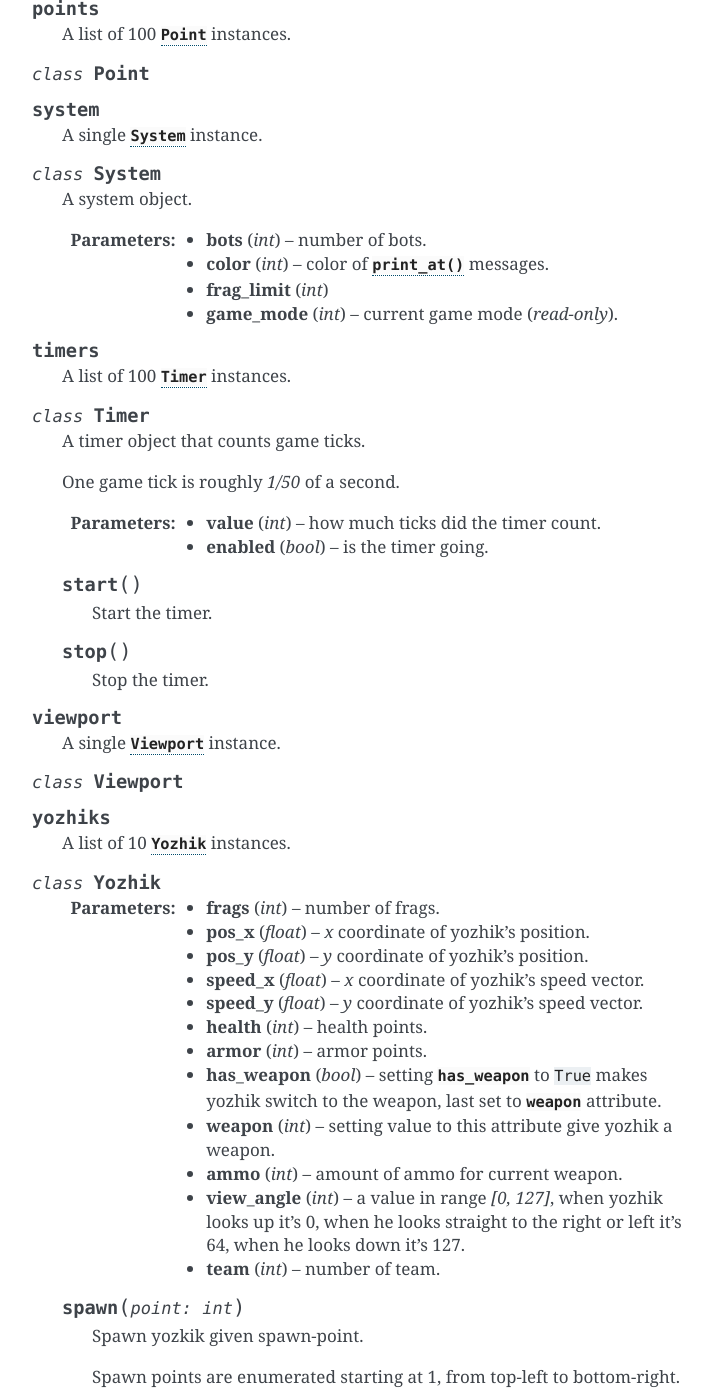
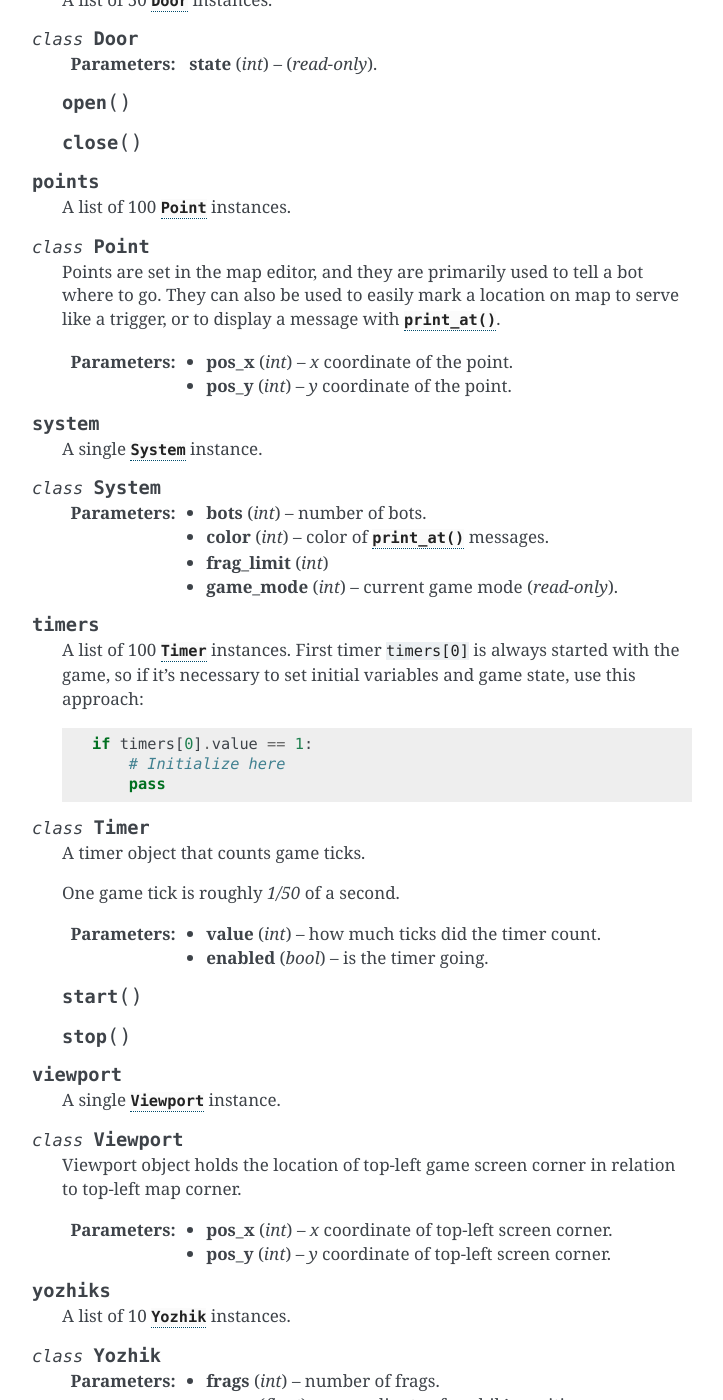
Before and after one commit to Perlence/porcupy, a Sphinx documentation site: the page built from docs/library.rst, in a window 1280 px wide and 1400 px high, scrolled down 1849 px. Shown: the whole window, without its empty margins (388-1111 px from the left). Built offline with Sphinx 7.4.7, drawn with Linux system fonts in a browser that asks for light colours; some of the changed text lies outside the part shown.

Commit message:
Document the rest of game objects

```diff
--- a/docs/library.rst
+++ b/docs/library.rst
@@ -48,8 +48,7 @@ Built-in functions
 .. class:: range(stop) -> range object
 .. class:: range(start, stop[, step]) -> range object
 
-   Return an object that produces a sequence of integers from start (inclusive)
-   to stop (exclusive) by step.
+   Return an object that produces a sequence of integers from start (inclusive) to stop (exclusive) by step.
 
 .. class:: reversed(sequence) -> reversed object
 
@@ -86,11 +85,22 @@ Porcupy provides access to many built-in objects to interact with the game.
 
 .. class:: Button
 
+   :param bool is_pressed: (*read-only*).
+
+   .. method:: press()
+
+
 .. data:: doors
 
    A list of 50 :class:`Door` instances.
 
 .. class:: Door
+
+   :param int state: (*read-only*).
+
+   .. method:: open()
+   .. method:: close()
+
 
 .. data:: points
 
@@ -98,22 +108,37 @@ Porcupy provides access to many built-in objects to interact with the game.
 
 .. class:: Point
 
+   Points are set in the map editor, and they are primarily used to tell a bot where to go.
+   They can also be used to easily mark a location on map to serve like a trigger, or to display a message with
+   :func:`print_at`.
+
+   :param int pos_x: *x* coordinate of the point.
+   :param int pos_y: *y* coordinate of the point.
+
+
 .. data:: system
 
    A single :class:`System` instance.
 
 .. class:: System
 
-   A system object.
-
    :param int bots: number of bots.
    :param int color: color of :meth:`print_at` messages.
    :param int frag_limit:
    :param int game_mode: current game mode (*read-only*).
 
+
 .. data:: timers
 
    A list of 100 :class:`Timer` instances.
+   First timer ``timers[0]`` is always started with the game, so if it's necessary to set initial variables and game
+   state, use this approach:
+
+   .. code-block:: python
+
+      if timers[0].value == 1:
+          # Initialize here
+          pass
 
 .. class:: Timer
 
@@ -125,18 +150,20 @@ Porcupy provides access to many built-in objects to interact with the game.
    :param bool enabled: is the timer going.
 
    .. method:: start()
-
-      Start the timer.
-
    .. method:: stop()
 
-      Stop the timer.
 
 .. data:: viewport
 
    A single :class:`Viewport` instance.
 
 .. class:: Viewport
+
+   Viewport object holds the location of top-left game screen corner in relation to top-left map corner.
+
+   :param int pos_x: *x* coordinate of top-left screen corner.
+   :param int pos_y: *y* coordinate of top-left screen corner.
+
 
 .. data:: yozhiks
 
@@ -151,15 +178,12 @@ Porcupy provides access to many built-in objects to interact with the game.
    :param float speed_y: *y* coordinate of yozhik's speed vector.
    :param int health: health points.
    :param int armor: armor points.
-   :param bool has_weapon: setting :attr:`has_weapon` to ``True`` makes
-       yozhik switch to the weapon, last set to :attr:`weapon`
-       attribute.
-   :param int weapon: setting value to this attribute give yozhik a
-       weapon.
+   :param bool has_weapon: setting :attr:`has_weapon` to ``True`` makes yozhik switch to the weapon, last set to
+      :attr:`weapon` attribute.
+   :param int weapon: setting value to this attribute give yozhik a weapon.
    :param int ammo: amount of ammo for current weapon.
-   :param int view_angle: a value in range *[0, 127]*, when yozhik
-       looks up it's 0, when he looks straight to the right or left
-       it's 64, when he looks down it's 127.
+   :param int view_angle: a value in range *[0, 127]*, when yozhik looks up it's 0, when he looks straight to the right
+      or left it's 64, when he looks down it's 127.
    :param int team: number of team.
 
    .. method:: spawn(point: int)
```
Also changed, not shown: docs/language.rst (+48 -40 lines).
